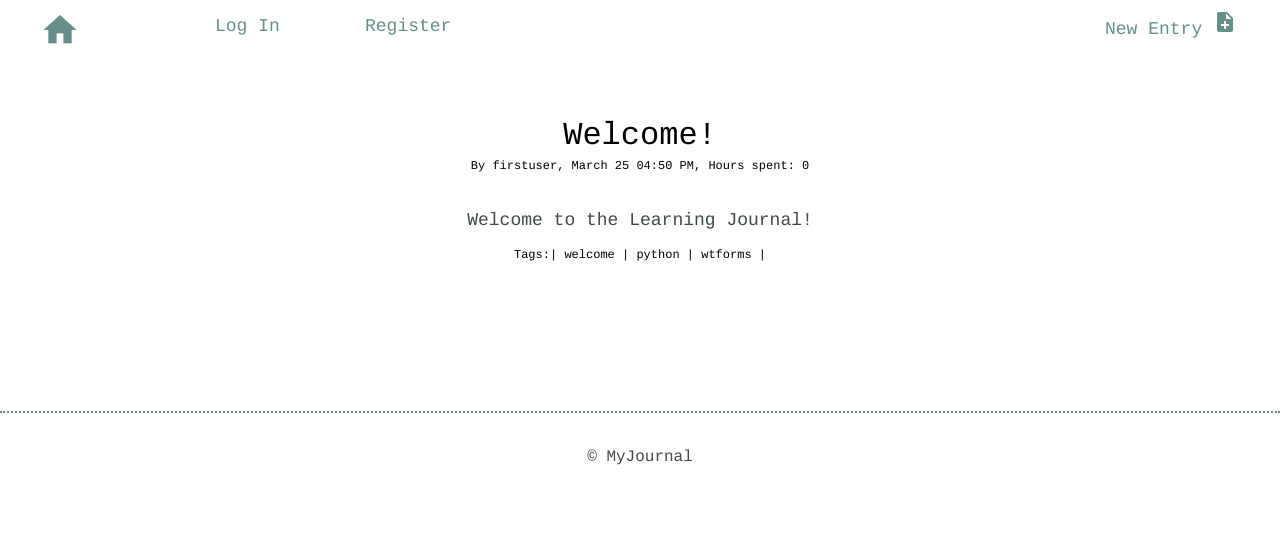
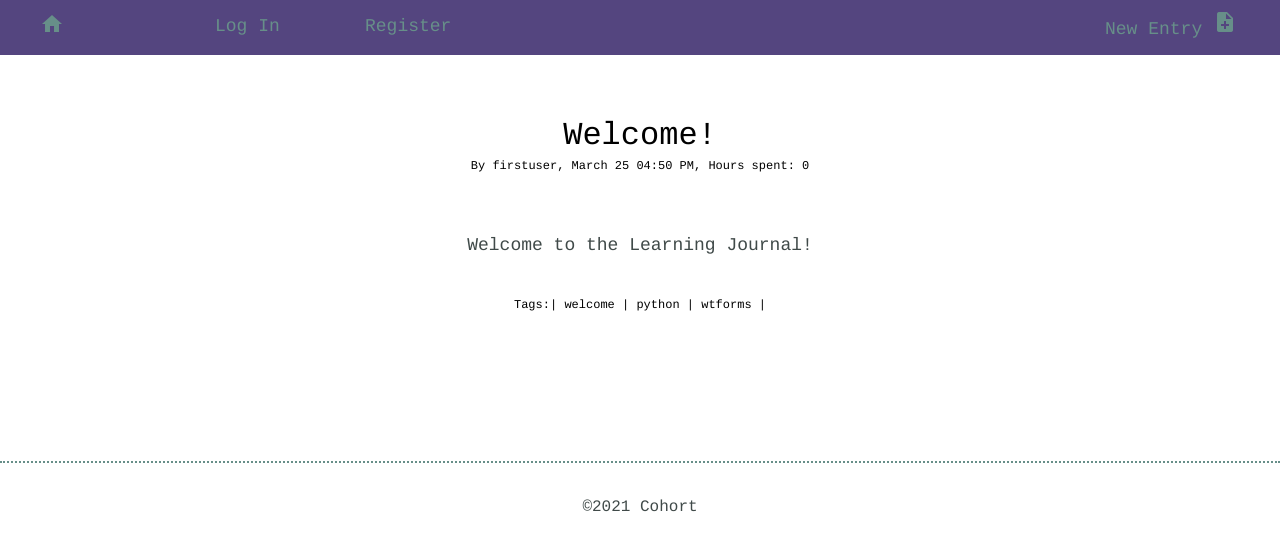
Before and after one commit to guy-lorshbaugh/cohort-social-learning, a Flask app: page /entries/1 in a window 1280 px wide. Shown: the top 551 px of the page. Run offline with Flask 2, Linux system fonts and the light colour scheme; some libraries are stand-ins or nearby versions.

Commit message:
some cleanup

```diff
--- a/app.py
+++ b/app.py
@@ -231,7 +231,7 @@ def tag(tag):
                 .join(models.Tags)
                 .where(models.Tags.tag == tag)
     )
-    return render_template("tag.html", models=models, id=query)
+    return render_template("tag.html", models=models, id=query, tag=tag)
 
 
 @app.route("/entries/<id>/user")
@@ -257,4 +257,4 @@ def delete(id):
 if __name__ == '__main__':
     models.initialize()
     start()
-    app.run(debug=True, host='127.0.0.1', port=80)
+    app.run(debug=True, host='127.0.0.1', port=8000)
--- a/static/css/site.css
+++ b/static/css/site.css
@@ -18,9 +18,10 @@ body {
 }
 header .site-header {
 	margin: 0 auto;
-	height: 95px;
+	height: 45px;
+	background-color: #54457F;
 }
-header .logo i {
+header .logo {
 	color: #678f89;
 	font-size: 40px;
 }
@@ -98,8 +99,6 @@ ul li a {
 	outline: 0;
 }
 
-
-
 /* ==========================================================================
    Typography
    ========================================================================== */
@@ -156,7 +155,6 @@ p a {
 	color: #987076;
 }
 
-
 /* ==========================================================================
    Page Styles
    ========================================================================== */
@@ -190,8 +188,8 @@ p a {
 }
 .entry {
 	max-width: 800px;
-	margin: 75px auto 0 auto;
-	text-align: left;
+	margin: 25px auto;
+	text-align: center;
 }
 .entry p {
 	margin-bottom: 40px;
@@ -206,8 +204,6 @@ p a {
 	text-transform: uppercase;
 	font-size: 18px;
 }
-
-
 
 /* ==========================================================================
    Form Styles
--- a/templates/detail.html
+++ b/templates/detail.html
@@ -9,7 +9,7 @@
                     {% set user = models.User.get(models.User.id==id.user_id) %}
                     <div class="small">By <a class="small" style="text-decoration:none;" href="{{ url_for('user', id=id.user_id) }}">{{ user.username }}</a>, {{ id.date.strftime('%B %d %I:%M %p') }},
                         Hours spent: {{ id.time_spent }}</div>
-                        <p>
+                        <p class="entry">
                         <br>
                         {% for item in id.learned.split('\n') %}
                             {{ item }}<br>
--- a/templates/layout.html
+++ b/templates/layout.html
@@ -3,16 +3,17 @@
     <head>
         <meta charset="utf-8">
         <meta http-equiv="x-ua-compatible" content="ie=edge">
-        <title>MyJournal</title>
+        <title>Cohort: Your Learning Community</title>
         <link href="https://fonts.googleapis.com/css?family=Cousine:400" rel="stylesheet" type="text/css">
         <link href="https://fonts.googleapis.com/css?family=Work+Sans:600" rel="stylesheet" type="text/css">
         <link href="https://fonts.googleapis.com/icon?family=Material+Icons" rel="stylesheet">
-        <link rel="stylesheet" href="../../static/css/normalize.css">
-        <link rel="stylesheet" href="../../static/css/site.css">
+        <link rel="stylesheet" href="{{ url_for('static', filename='css/site.css') }}">
+        <link rel="stylesheet" href="{{ url_for('static', filename='css/normalize.css') }}">
     </head>
     <body>
         <header>
-            <ul>
+            <div class="container">
+                <ul class="site-header">
                     <li><a class="logo" href="{{ url_for('index') }}"><i class="material-icons">home</i></a>
                     </li>
                     <li>{% if current_user.is_authenticated %}
@@ -35,6 +36,7 @@
                             {% endwith %}
                     <li style="float: right; margin-right: 65px;"><a href="{{ url_for('create') }}"><span>New Entry</span> <i class="material-icons">note_add</i></a></li>
                 </ul>
+            </div>
             <!-- <div class="container">
                 <div class="site-header">
                     <a class="logo" href="{{ url_for('index') }}"><i class="material-icons">library_books</i></a>
@@ -61,7 +63,7 @@
 
         <footer>
             <div>
-                &copy; MyJournal
+                &copy;2021 Cohort
             </div>
         </footer>
     </body>
--- a/templates/tag.html
+++ b/templates/tag.html
@@ -3,6 +3,7 @@
 {% block content %}
 <section>
     <div class="container">
+        <h1 style="font-size: 2.5rem;text-align: center;margin-top:85px;">Posts Tagged With '{{ tag }}'</h1>
         <div class="entry-list">
                 {% for entry in id %}
                 {% set user = models.User.get(models.User.id==entry.user_id) %}
```
Also changed, not shown: 1 other file. Lines whose indentation alone changed are shown as unchanged.
